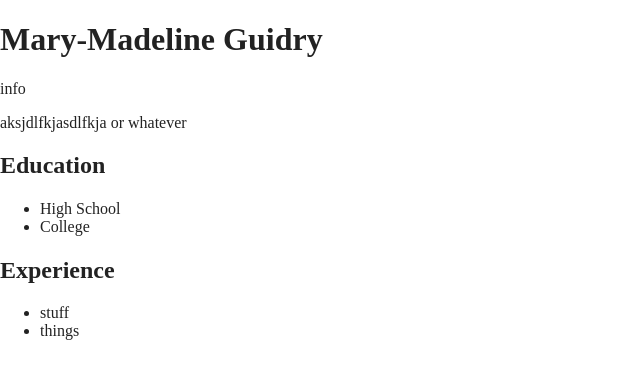
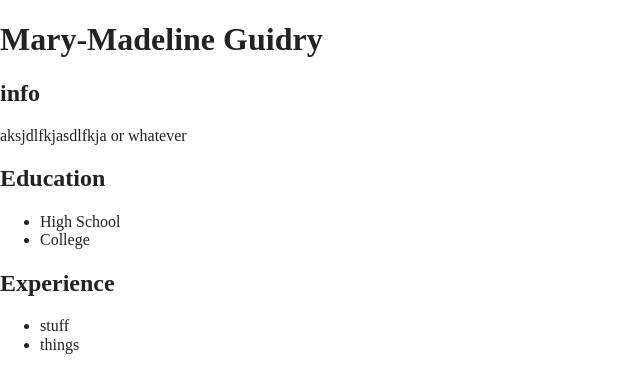
Before and after one commit to maryyymoo/html-section-content, a website built with Parcel: page index.html in a window 1280 px wide. Shown: the whole page, without its empty margins (0-640 px from the left). Built offline with nearby package versions, Linux system fonts and the light colour scheme.

Commit message:
formatted

```diff
--- a/index.html
+++ b/index.html
@@ -1,32 +1,26 @@
 <!doctype html>
 <html class="no-js" lang="">
-
   <head>
     <meta charset="utf-8">
     <title></title>
     <meta name="description" content="">
     <meta name="viewport" content="width=device-width, initial-scale=1">
-
     <meta property="og:title" content="">
     <meta property="og:type" content="">
     <meta property="og:url" content="">
     <meta property="og:image" content="">
-
     <link rel="manifest" href="site.webmanifest">
     <link rel="apple-touch-icon" href="icon.png">
     <!-- Place favicon.ico in the root directory -->
-
     <link rel="stylesheet" href="css/normalize.css">
     <link rel="stylesheet" href="css/main.css">
-
     <meta name="theme-color" content="#fafafa">
   </head>
-
   <body>
     <header>
       <div>
         <h1>Mary-Madeline Guidry</h1>
-  <p>info</p>
+        <h2>info</h2>
       </div>
       <p>aksjdlfkjasdlfkja or whatever</p>
     </header>
@@ -38,7 +32,6 @@
           <li>College</li>
         </ul>
       </section>
-
       <section>
         <h2>Experience</h2>
         <ul>
@@ -47,7 +40,6 @@
         </ul>
       </section>
     </main>
-
     <!-- Google Analytics: change UA-XXXXX-Y to be your site's ID. -->
     <script>
       window.ga = function () { ga.q.push(arguments) }; ga.q = []; ga.l = +new Date;
@@ -55,5 +47,4 @@
     </script>
     <script src="https://www.google-analytics.com/analytics.js" async></script>
   </body>
-
 </html>
```
Lines whose indentation alone changed are shown as unchanged.
